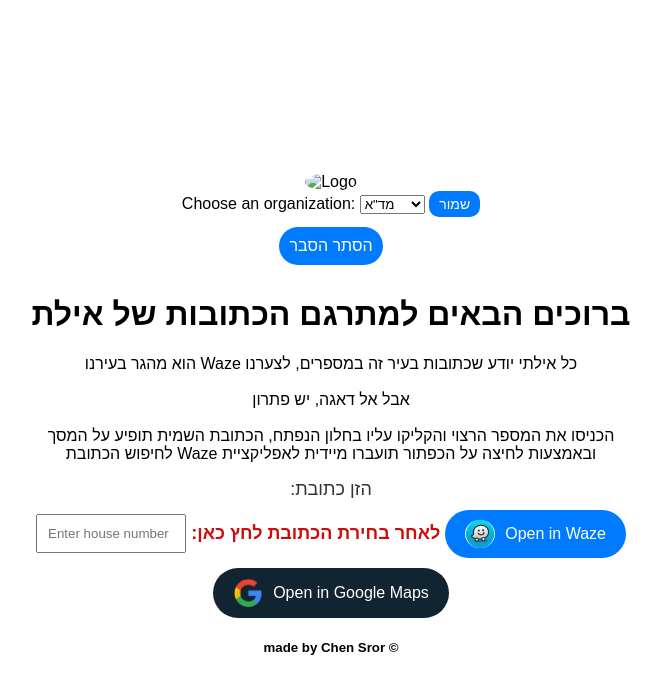
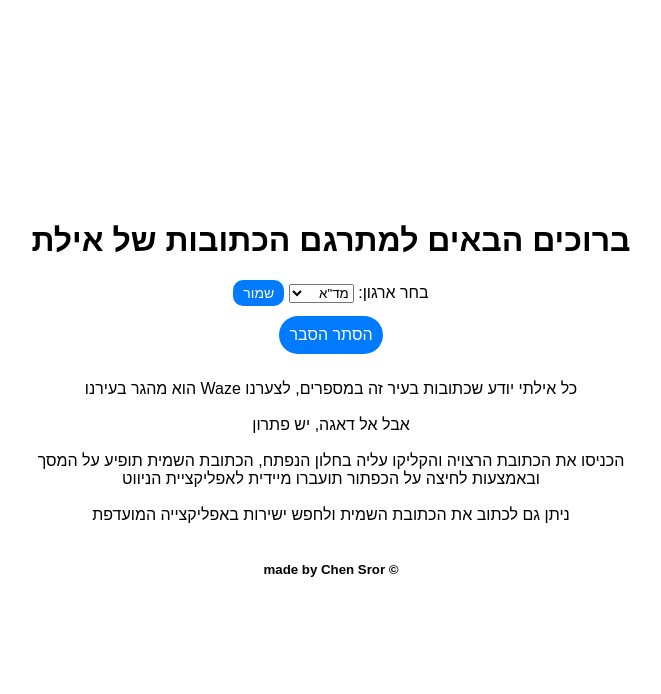
Before and after one commit to Chensror5/Eilat_addresses_converter, a plain HTML site: page index.html in a window 1280 px wide. Both pictures are taken after a click on the button "להסבר לחץ כאן". Shown: the whole page, without its empty margins (309-970 px from the left). Drawn offline with Linux system fonts and the light colour scheme.

Commit message:
Commit_10: hide search box  at the beginning and fix organization logo

```diff
--- a/index.html
+++ b/index.html
@@ -3,26 +3,26 @@
 <head>
     <meta charset="UTF-8">
     <meta name="viewport" content="width=device-width, initial-scale=1.0">
-    <title>Address Translation</title>
+    <title>מתרגם הכתובות של אילת</title>
     <link rel="stylesheet" href="styles.css">
 </head>
 <body>
     <div class="logo">
         <img id="organizationLogo" src="" alt="Logo">
     </div>
+    <h1>ברוכים הבאים למתרגם הכתובות של אילת</h1>
     <div id="organizationSelection" class="organization-selection">
-        <label for="organization">Choose an organization:</label>
-        <select id="organization">
+        <button id="saveOrganizationButton" onclick="saveOrganization()">שמור</button>
+        <select id="organization" dir="rtl">
             <option value="mda">מד"א</option>
             <option value="police">משטרה</option>
             <!-- Add more organizations as needed -->
         </select>
-        <button id="saveOrganizationButton" onclick="saveOrganization()">שמור</button>
+        <label for="organization">:בחר ארגון</label>
     </div>
 
     <button id="toggleExplanation">להסבר לחץ כאן</button><!-- Toggle button -->
     <div id="explanation" class = "explanations" style="display: none">
-        <h1>ברוכים הבאים למתרגם הכתובות של אילת</h1>
         <p dir="rtl">
             כל אילתי יודע שכתובות בעיר זה במספרים, לצערנו
             <span dir="ltr">Waze</span>
@@ -32,24 +32,26 @@
             אבל אל דאגה, יש פתרון
             <br>
             <br>
-            הכניסו את המספר הרצוי והקליקו עליו בחלון הנפתח, הכתובת השמית תופיע על המסך
+            הכניסו את הכתובת הרצויה והקליקו עליה בחלון הנפתח, הכתובת השמית תופיע על המסך
+            ובאמצעות לחיצה על הכפתור תועברו מיידית לאפליקציית הניווט
             <br>
-            ובאמצעות לחיצה על הכפתור תועברו מיידית לאפליקציית
-            <span dir="ltr">Waze</span>
-            לחיפוש הכתובת
+            <br>
+            ניתן גם לכתוב את הכתובת השמית ולחפש ישירות באפליקצייה המועדפת
         </p>
     </div>
-    <div class="container">
-        <div class="address">
-            <p id="addressDisplay"></p>
-        </div>
+    <div class="container" id="searchContainer" style="display:none;">
+
         <div class="input-container"> <!-- Updated container -->
             <p class="instruction" dir="rtl">הזן כתובת:</p>
             <div class="input-group">
                 <input type="text" id="houseNumber" placeholder="Enter house number" oninput="filterNumbers()">
                 <div id="autocomplete-list" class="autocomplete-items"></div>
+
                 <p class="clik-here-instruction" dir="rtl">לאחר בחירת הכתובת לחץ כאן:</p>
                 <a id="wazeLink" class="waze-link" target="_blank">
+                    <div class="address">
+                        <p id="addressDisplay"></p>
+                    </div>
                     <div class="waze-button">
                         <img src="waze_logo.png" alt="Open in Waze" class="button-icon">
                         <span>Open in Waze</span>
@@ -72,56 +74,6 @@
         <button id="switchOrganization" class="switch-organization" style="display:none;" onclick="showOrganizationSelection()">Switch Organization</button>
     </div>
     <script>
-        document.getElementById('toggleExplanation').addEventListener('click', function() {
-            var explanation = document.getElementById('explanation');
-            if (explanation.style.display === 'none') {
-                explanation.style.display = 'block';
-                this.textContent = 'הסתר הסבר';
-            } else {
-                explanation.style.display = 'none';
-                this.textContent = 'להסבר, לחץ כאן';
-            }
-        });
-
-        function saveOrganization() {
-            var organization = document.getElementById('organization').value;
-            localStorage.setItem('organization', organization);
-            loadOrganization();
-        }
-
-        function loadOrganization() {
-            var organization = localStorage.getItem('organization');
-            if (organization) {
-                document.getElementById('organizationSelection').style.display = 'none';
-                document.getElementById('switchOrganization').style.display = 'block';
-                var logoSrc;
-                var bodyClass;
-                switch (organization) {
-                    case 'mda':
-                        logoSrc = 'mda_waze_logo.png';
-                        bodyClass = 'mda-theme';
-                        break;
-                    case 'police':
-                        logoSrc = 'eilat_police.png';
-                        bodyClass = 'police-theme';
-                        break;
-                    // Add more cases as needed
-                }
-                document.getElementById('organizationLogo').src = logoSrc;
-                document.body.className = bodyClass;
-            } else {
-                document.getElementById('organizationSelection').style.display = 'block';
-                document.getElementById('switchOrganization').style.display = 'none';
-            }
-        }
-
-        function showOrganizationSelection() {
-            document.getElementById('organizationSelection').style.display = 'block';
-            document.getElementById('switchOrganization').style.display = 'none';
-        }
-
-        // Load organization on page load
-        document.addEventListener('DOMContentLoaded', loadOrganization);
 
     </script>
 
--- a/script.js
+++ b/script.js
@@ -40,3 +40,64 @@ function showFreeText(freeText) {
     document.getElementById('wazeLink').href = `https://waze.com/ul?q=${encodeURIComponent(freeText)}&navigate=yes`;
     document.getElementById('googleMapsLink').href = `https://www.google.com/maps/search/?api=1&query=${encodeURIComponent(freeText)}`;
 }
+
+
+
+document.getElementById('toggleExplanation').addEventListener('click', function() {
+    var explanation = document.getElementById('explanation');
+    if (explanation.style.display === 'none') {
+        explanation.style.display = 'block';
+        this.textContent = 'הסתר הסבר';
+    } else {
+        explanation.style.display = 'none';
+        this.textContent = 'להסבר, לחץ כאן';
+    }
+});
+
+function saveOrganization() {
+    var organization = document.getElementById('organization').value;
+    if (organization) {
+        localStorage.setItem('organization', organization);
+        loadOrganization();
+    }
+}
+
+function loadOrganization() {
+    var organization = localStorage.getItem('organization');
+    if (organization) {
+        document.getElementById('organizationSelection').style.display = 'none';
+        document.getElementById('switchOrganization').style.display = 'block';
+        var logoSrc;
+        var bodyClass;
+        switch (organization) {
+            case 'mda':
+                logoSrc = 'mda_waze_logo.png';
+                bodyClass = 'mda-theme';
+                break;
+            case 'police':
+                logoSrc = 'eilat_police.png';
+                bodyClass = 'police-theme';
+                break;
+            // Add more cases as needed
+        }
+        document.getElementById('organizationLogo').src = logoSrc;
+        document.getElementById('organizationLogo').style.display = 'block'; // Show the logo
+        document.getElementById('searchContainer').style.display = 'block'; // Show the search container
+        document.body.className = bodyClass;
+    } else {
+        document.getElementById('organizationSelection').style.display = 'block';
+        document.getElementById('switchOrganization').style.display = 'none';
+        document.getElementById('organizationLogo').style.display = 'none';
+        document.getElementById('searchContainer').style.display = 'none'; // Hide the search container
+    }document.getElementById('organizationLogo')
+}
+
+function showOrganizationSelection() {
+    document.getElementById('organizationSelection').style.display = 'block';
+    document.getElementById('switchOrganization').style.display = 'none';
+    document.getElementById('organizationLogo').style.display = 'none';
+    document.getElementById('searchContainer').style.display = 'none'; // Hide the search container when switching organizations
+}
+
+// Load organization on page load
+document.addEventListener('DOMContentLoaded', loadOrganization);
--- a/styles.css
+++ b/styles.css
@@ -14,6 +14,7 @@ body {
 }
 
 .logo img {
+    display: none;
     max-width: 200px; /* Adjust the size as needed */
     border-radius: 100%; /* Make the logo image round */
     margin-top: 50px;
@@ -83,6 +84,7 @@ button#saveOrganizationButton:active {
 
 .instruction {
     font-size: 18px;
+    font-weight: bold;
     margin-bottom: 0px;
     margin-top: 0px;
     color: #333;
```
